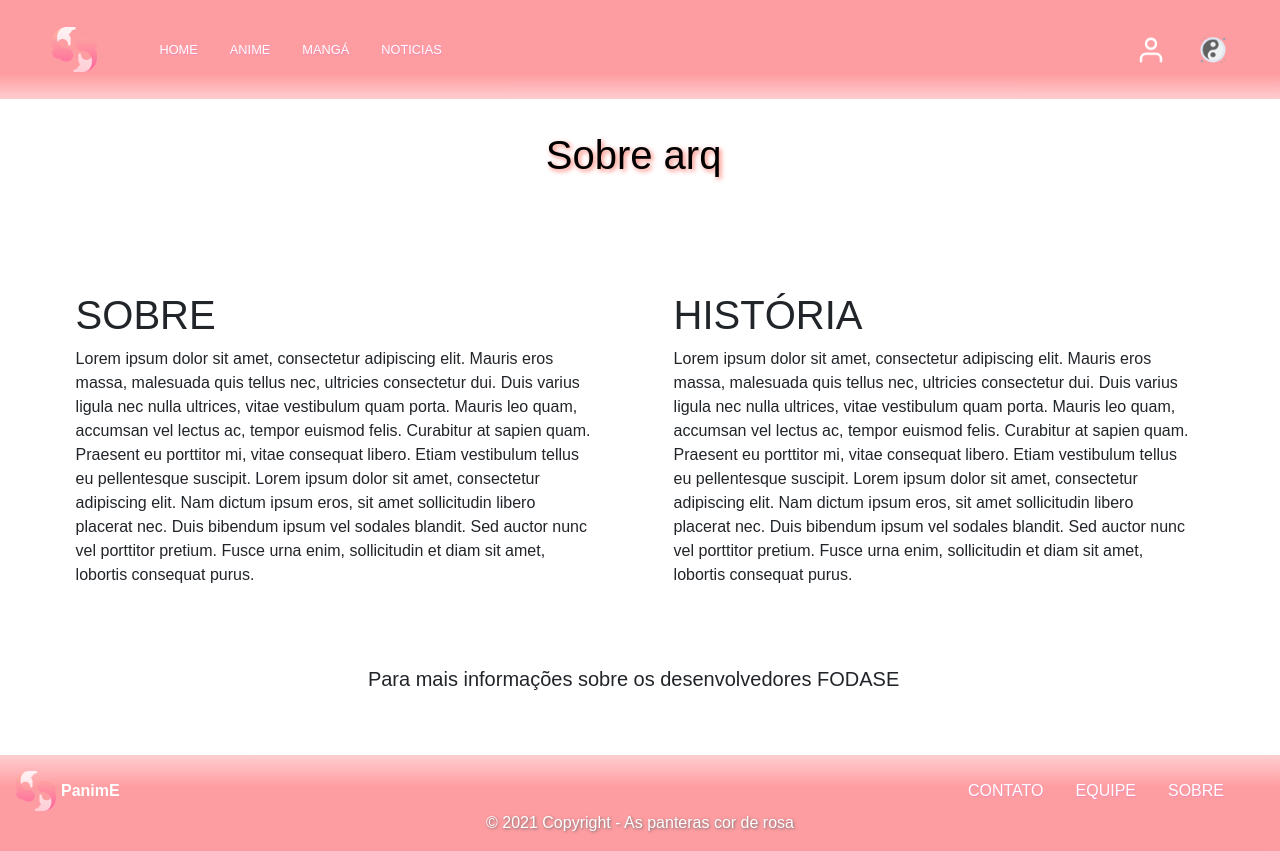
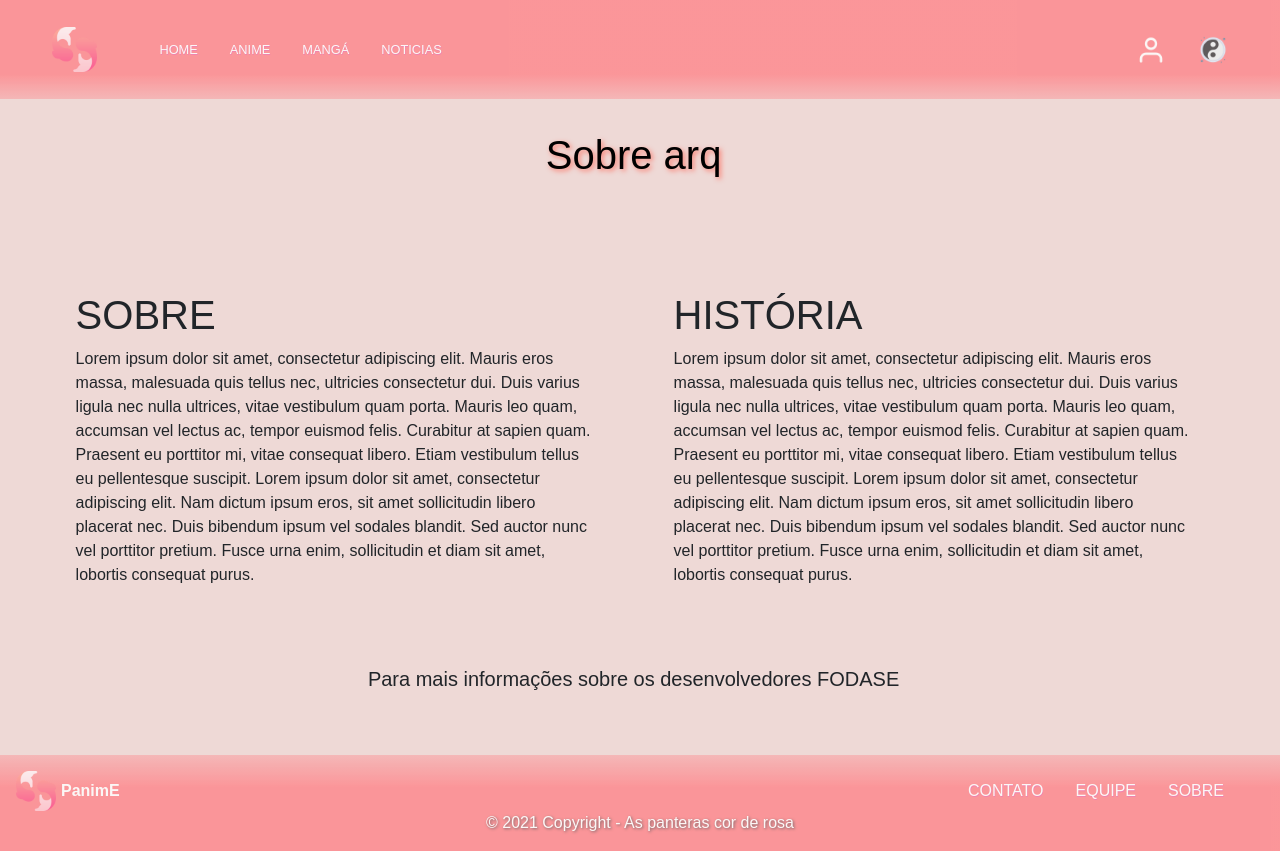
Before and after one commit to italoant/react-projeto-final, a React (Create React App) app: page /sobre in a window 1280 px wide. Built offline with nearby package versions, Linux system fonts and the light colour scheme.

Commit message:
Atualizacao branch debug

```diff
--- a/src/styles/global.js
+++ b/src/styles/global.js
@@ -21,15 +21,8 @@ const GlobalStyle = createGlobalStyle`
     }
 
     body {
-<<<<<<< HEAD
         background-color: #EED9D6;
         overflow-x: hidden;
-    }
-
-    dl, ol, ul {
-        margin-bottom: 0;
-=======
-        background-color: #EED9D6;
 
         /* width */
         ::-webkit-scrollbar {
@@ -55,7 +48,11 @@ const GlobalStyle = createGlobalStyle`
         background: rgba(0,0,0,0.7);
         }
 
->>>>>>> thayza
+    }
+
+    dl, ol, ul {
+        margin-bottom: 0;
+        /* background-color: #EED9D6; */
     }
 `
 export default GlobalStyle;
```
